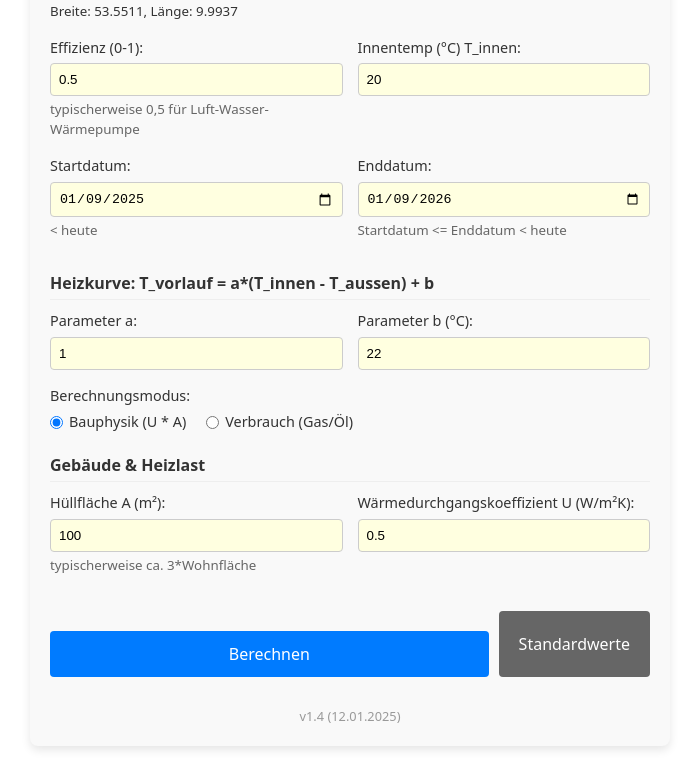
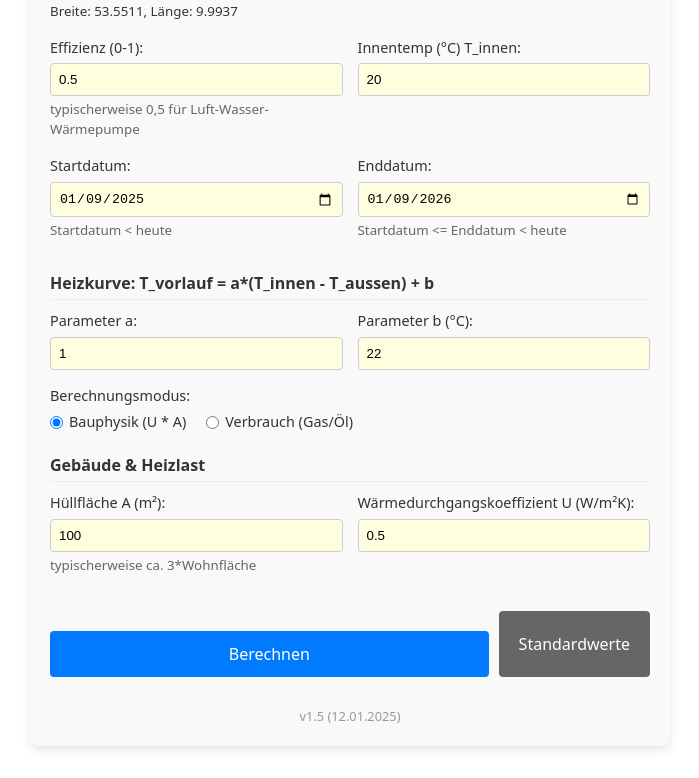
Before and after one commit to MCOlivver/HeatPump, a React (Vite) app in the folder web/: page / in a window 1280 px wide. Shown: the part 249-1027 px from the top of the page, without its empty margins (290-989 px from the left). Built offline with nearby package versions, Linux system fonts and the light colour scheme.

Commit message:
UI tweak: validation styles and text v1.5

```diff
--- a/web/src/HeatPumpCalculator.tsx
+++ b/web/src/HeatPumpCalculator.tsx
@@ -386,8 +386,8 @@ const HeatPumpCalculator: React.FC = () => {
              onChange={(e) => setStartDate(e.target.value)}
              style={getStyle(isStartValid)}
            />
-           <small style={{display: 'block', marginTop: '4px', color: isStartValid ? '#666' : 'red'}}>
-               &lt; heute
+           <small style={{display: 'block', marginTop: '4px', color: '#666'}}>
+               Startdatum &lt; heute
            </small>
          </div>
          <div className="input-group">
@@ -398,7 +398,7 @@ const HeatPumpCalculator: React.FC = () => {
              onChange={(e) => setEndDate(e.target.value)}
              style={getStyle(isEndValid)}
             />
-            <small style={{display: 'block', marginTop: '4px', color: isEndValid ? '#666' : 'red'}}>
+            <small style={{display: 'block', marginTop: '4px', color: '#666'}}>
                Startdatum &lt;= Enddatum &lt; heute
             </small>
          </div>
@@ -496,7 +496,7 @@ const HeatPumpCalculator: React.FC = () => {
       )}
 
       <div style={{ marginTop: '30px', textAlign: 'center', fontSize: '0.8rem', color: '#999' }}>
-        v1.4 (12.01.2025)
+        v1.5 (12.01.2025)
       </div>
     </div>
   );
--- a/web/vite.config.ts
+++ b/web/vite.config.ts
@@ -19,7 +19,7 @@ export default defineConfig({
             urlPattern: /^https:\/\/archive-api\.open-meteo\.com\/v1\/archive/,
             handler: 'CacheFirst',
             options: {
-              cacheName: 'weather-data-cache-v1.4',
+              cacheName: 'weather-data-cache-v1.5',
               expiration: {
                 maxEntries: 50,
                 maxAgeSeconds: 60 * 60 * 24 * 30 // 30 Days
```
